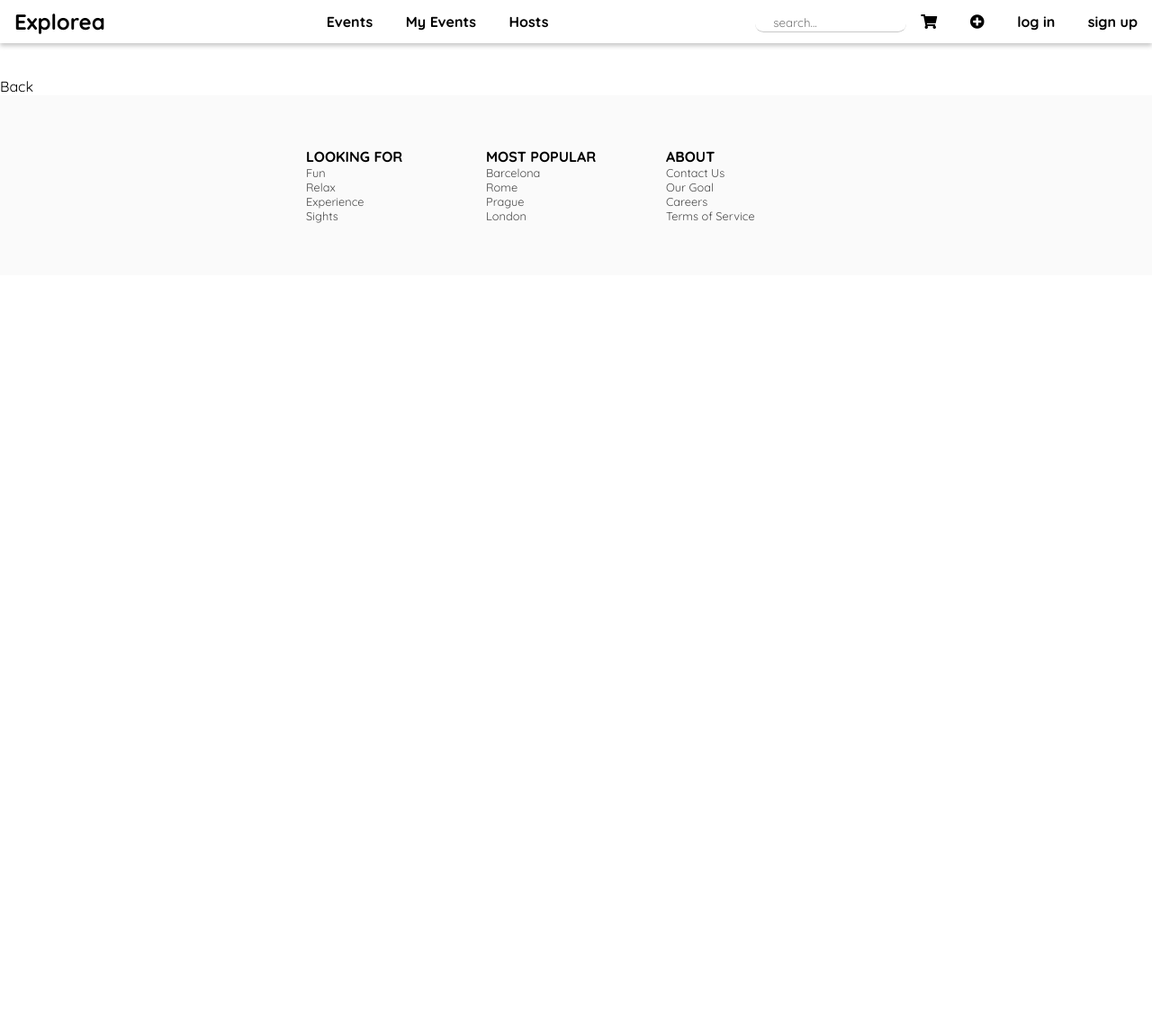
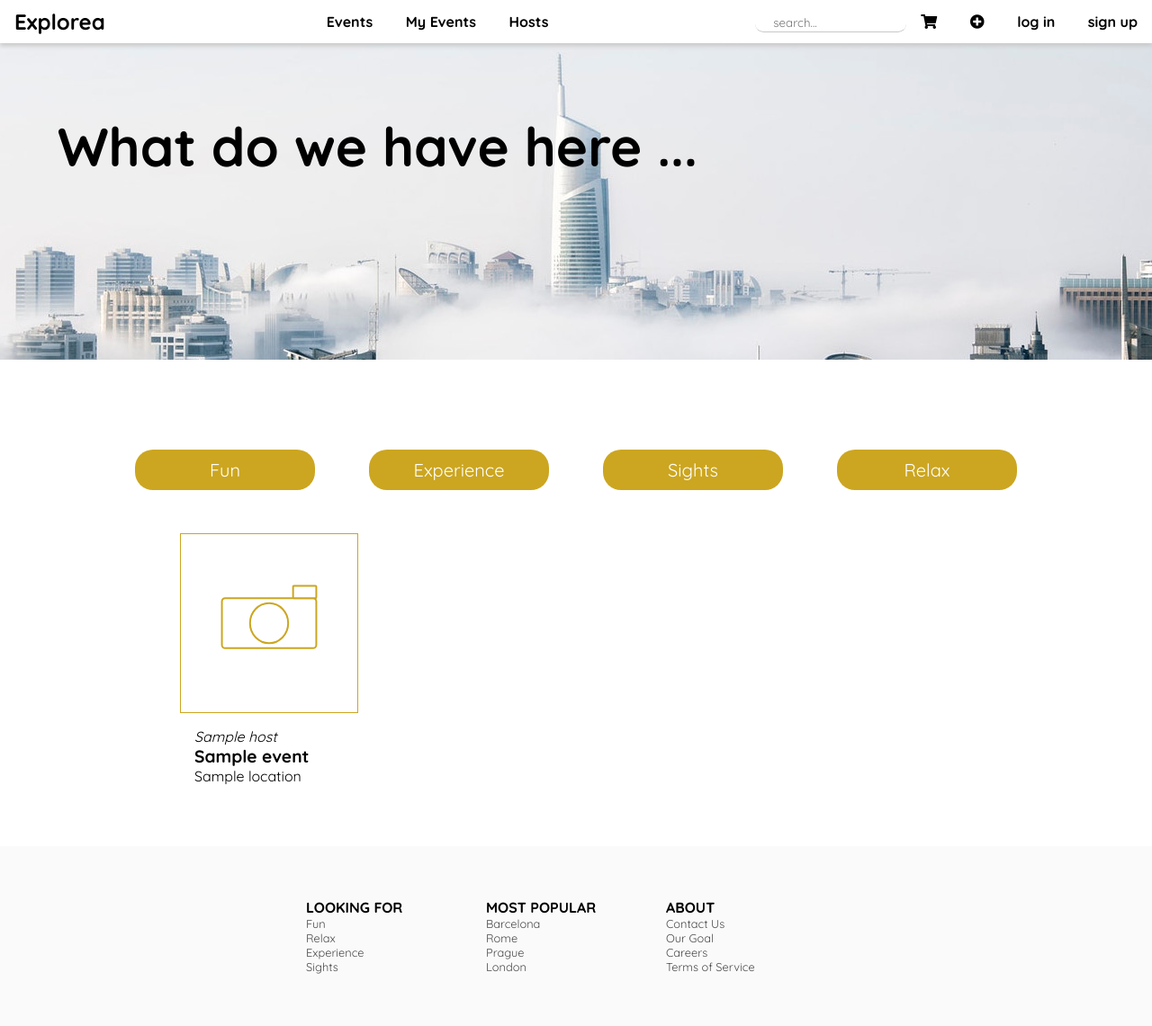
Before and after one commit to benkeanna/events, a Django app: template explorea/templates/events/event_listing.html in a window 1280 px wide. Shown: the whole page at 90% size. Before the commit the page ends 248 px from the top, so only its background shows below. Run offline with Django 3.2, Linux system fonts and the light colour scheme; the template is opened without the code that fills it: most values are stand-ins (such as "Sample title", 1, 10 or a date in 2020); some libraries are stand-ins or nearby versions.

Commit message:
Event listing styling.

```diff
--- a/explorea/templates/events/event_listing.html
+++ b/explorea/templates/events/event_listing.html
@@ -5,21 +5,41 @@
 {% endblock title %}
 
 {% block content %}
-    <table>
-        <tr>
-        <th>NAME</th><th>LOCATION</th>
-        </tr>
-    {% for event in events %}
-        <tr>
-        <td><a href="/events/detail/{{ event.id }}">{{ event.name }}</a></td><td> {{ event.location}}</td>
-        </tr>
-    {% endfor %}
-    </table>
-<br>
-    {% if user.is_authenticated %}
-    <a href="/events/mine/">My events</a>
+<div class="thin-banner">
+    <h1>What do we have here ...</h1>
+</div>
+
+<div class="event-filters">
+    <!--here we will put filters-->
+</div>
+
+<div class="event-category-filters">
+    <!--by clicking these buttons we should be taken to event listing, that show us only events of the given event category-->
+    <a class="button-gold" href="#">Fun</a>
+    <a class="button-gold" href="#">Experience</a>
+    <a class="button-gold" href="#">Sights</a>
+    <a class="button-gold" href="#">Relax</a>
+</div>
+
+<div class="tile-container">
+    {% if events %}
+    <div class="tile-grid">
+
+            {% for event in events %}
+                <a class="event-tile" href="{% url 'events:detail' event.id %}">
+                    {# <img src=""> #}
+                    <div class="not-available"></div>
+                    <div class="event-details">
+                        <p>{{ event.host }}</p>
+                        <p>{{ event.name }}</p>
+                        <p>{{ event.location}}</p>
+                    </div>
+                </a>
+            {% endfor %}
+
+    {% else %}
+        <div class="info empty-search">No events found ...</div>
     {% endif %}
-<br>
-
-<a href="/">Back</a>
+</div>
+</div>
 {% endblock content %}
--- a/explorea/templates/header.html
+++ b/explorea/templates/header.html
@@ -7,10 +7,10 @@
     </div>
 
     <div class="header-section" id="nav-buttons">
-        <a class="nav-button" href="/events/">
+        <a class="nav-button" href="{% url 'events:events' %}">
             Events
         </a>
-        <a class="nav-button" href="/events/mine/">
+        <a class="nav-button" href="{% url 'events:my_events' %}">
             My Events
         </a>
         <a class="nav-button" href="#">
@@ -24,7 +24,7 @@
         </form>
     </div>
 
-     <div class="header-section" id="user-buttons">
+    <div class="header-section" id="user-buttons">
         <a class="nav-button" title="Your Cart" href="#">
             <i class="fas fa-shopping-cart"></i>
         </a>
@@ -36,19 +36,19 @@
 
         {% if user.is_authenticated %}
 
-            <a class="nav-button" title="Profile" href="/accounts/profile/">
+            <a class="nav-button" title="Profile" href="{% url 'accounts:profile' %}">
                 {{ user.username }}
                 <i class="fas fa-user"></i>
             </a>
-            <a class="nav-button" href="/accounts/logout/">
+            <a class="nav-button" href="{% url 'accounts:logout' %}">
                 logout
             </a>
 
         {% else %}
-            <a class="nav-button" href="/accounts/login/">
+            <a class="nav-button" href="{% url 'accounts:login' %}">
                 log in
             </a>
-            <a class="nav-button" href="/accounts/register/">
+            <a class="nav-button" href="{% url 'accounts:register' %}">
                 sign up
             </a>
         {% endif %}
--- a/static/css/base.css
+++ b/static/css/base.css
@@ -32,7 +32,7 @@ header {
 
     position: fixed;
     top:0;
-    left:0;
+    z-index: 1;
 }
 
 .header-section {
@@ -106,6 +106,10 @@ header {
     background-color: #cca620;
     color: white;
     border-radius: 1em;
+}
+
+.main-banner a:hover {
+    background-color: #edc647;
 }
 
 .main-banner a:nth-of-type(1) {
@@ -246,10 +250,6 @@ footer section a:hover {
 
 /* shared */
 
-
-/*======SHARED ELEMENTS=======*/
-
-
 button {
     border: none;
     border-radius: 1em;
@@ -261,3 +261,97 @@ button:hover {
     background-color: #cca620;
     color: white;
 }
+
+
+/* event listing */
+
+.thin-banner {
+    height: 400px;
+    background-position: top;
+    background-repeat: no-repeat;
+    background-image: url('/static/img/skyscrapers_cropped.jpg');
+    position:relative;
+}
+
+.thin-banner h1 {
+    font-size: 60px;
+    bottom: 50%;
+    left: 5%;
+    text-align: center;
+    position: absolute;
+}
+
+.event-filters {
+    /*temporary rule - just placeholder*/
+    height: 100px;
+}
+
+.event-category-filters {
+    text-align: center;
+    display: flex;
+    justify-content: center;
+}
+
+.button-gold {
+    margin: 0 30px;
+    padding:  10px;
+    font-size: 20px;
+    background-color: #cca620;
+    color: white;
+    border-radius: 1em;
+    height: 45px;
+    width: 200px;
+}
+
+.button-gold:hover {
+    background-color: #edc647;
+}
+
+
+/*---------------------------*/
+
+.tile-container {
+    padding: 0 200px;
+    margin: 3em auto;
+}
+.tile-grid {
+    display: grid;
+    grid-template-columns: repeat(4, 1fr);
+    grid-template-rows: repeat(auto-fill, 300px);
+    grid-gap: 30px;
+    margin:auto;
+}
+
+.event-tile {
+    display: grid;
+    grid-template-rows: 2fr 1fr;
+}
+
+.event-tile img {
+    max-width:100%;
+    max-height: 100%;
+    background-color: white;
+}
+
+.event-details {
+    padding: 1em;
+}
+.event-details p:nth-of-type(1) {
+    font-style: italic;
+}
+
+.event-details p:nth-of-type(2) {
+    font-weight: 600;
+    font-size: 1.2em;
+}
+
+
+.not-available {
+    width: 100%;
+    height: 100%;
+    margin:auto;
+    background-image: url('/static/img/camera.svg');
+    background-repeat: no-repeat;
+    background-position: center;
+    border: solid #cca620 1px;
+}
```
Also changed, not shown: static/img/camera.svg (added), static/img/skyscrapers_cropped.jpg (added).
